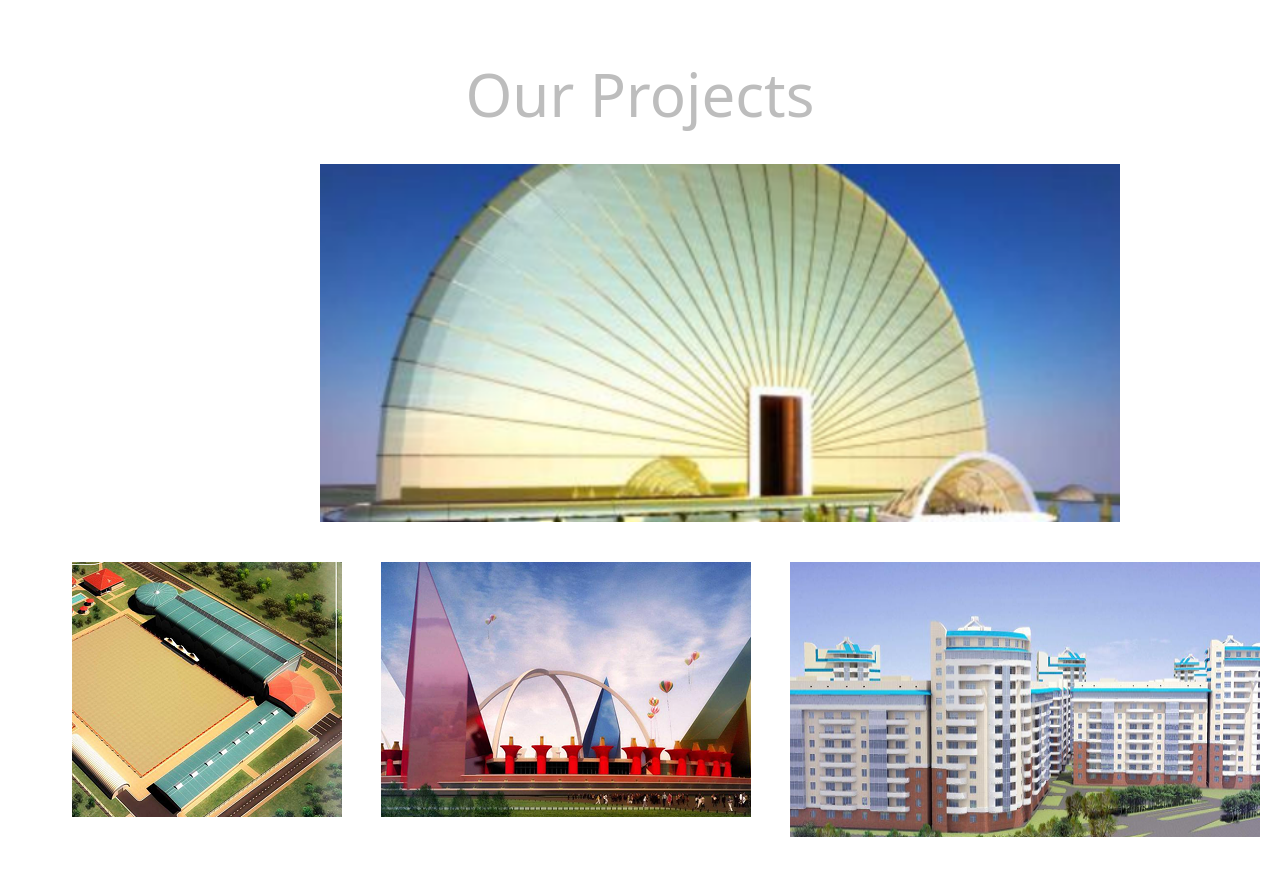
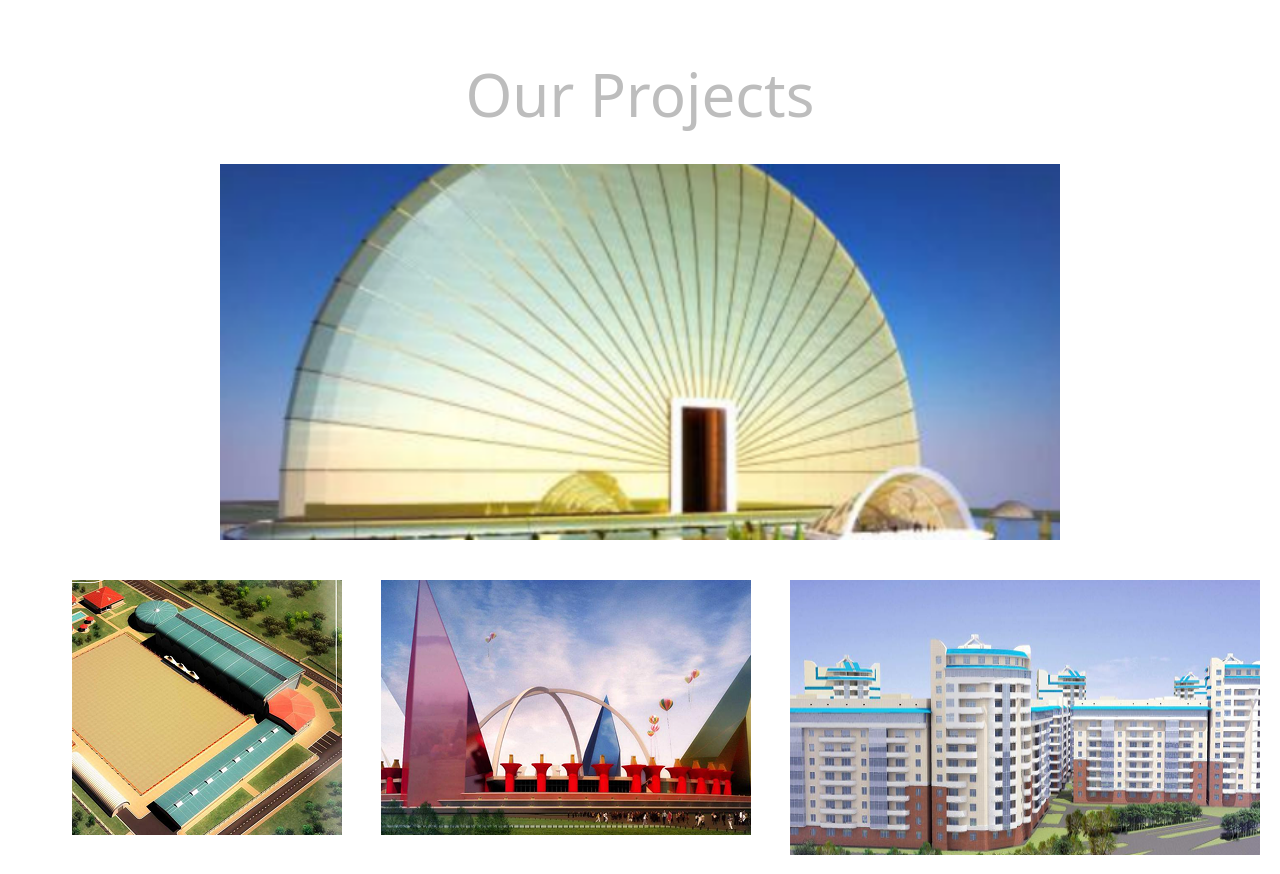
Before and after one commit to Sylejman540/Arcitecht, a plain HTML site: page index.html in a window 1280 px wide. Shown: the part 1900-2774 px from the top of the page. Drawn offline with nearby package versions, Linux system fonts and the light colour scheme.

Commit message:
Update index.html

```diff
--- a/index.html
+++ b/index.html
@@ -37,7 +37,7 @@
     </div>
 
     <!-- Banner Section -->
-    <div class="md:flex grid justify-around mt-20 md:mr-0 md:ml-0 mr-4 ml-4">
+    <div class="md:flex grid justify-around mt-20 md:mr-0 md:ml-0 mr-4 ml-4 banner">
         <div class="mt-20 md:text-start text-center">
             <h1 class="text-6xl">PROJECT</h1>
             <h2 class="text-5xl mt-5 font-bold">Lorum</h2>
@@ -101,7 +101,9 @@
         <h1 class="text-6xl text-center">Our Projects</h1>
 
         <div class="grid">
-            <img src="images/image 15.png" alt="Top" class="mt-10 md:w-200 md:ml-80">
+            <div class="flex justify-around">
+            <img src="images/image 15.png" alt="Top" class="mt-10 md:w-210">
+            </div>
             <div class="md:flex justify-around mt-10 md:mr-0 md:ml-0 mr-4 ml-4">
                 <img src="images/image 16.png" alt="Left" class="ml-13 mb-5">
                 <img src="images/image 18.png" alt="Middle" class="mb-5">
```
